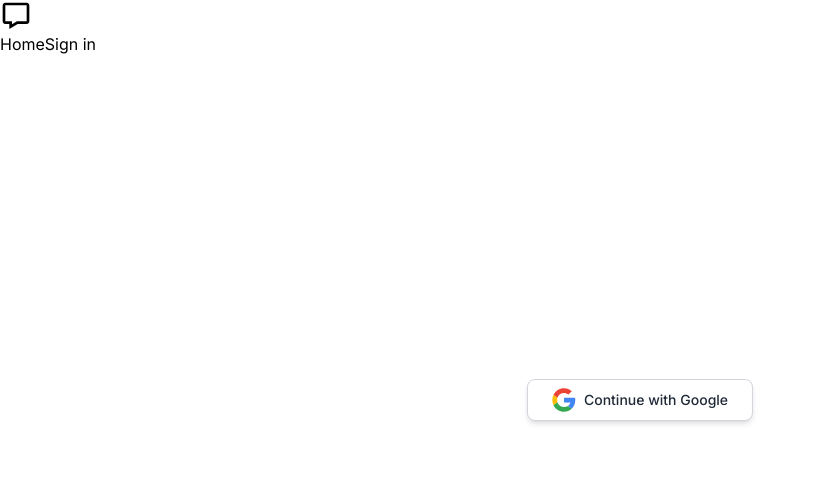
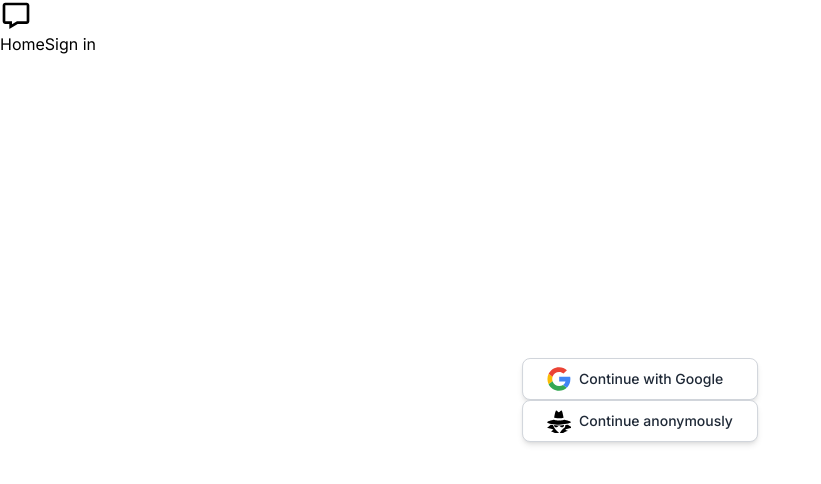
Before and after one commit to shahrierNafis/social-app, a Next.js app: page /sign-in in a window 1280 px wide. Shown: the top 484 px of the page, without its empty margins (0-821 px from the left). Built offline with nearby package versions, Linux system fonts and the light colour scheme; no server answers; the database is empty.

Commit message:
Add: anonymous logins

```diff
--- /dev/null
+++ b/src/app/components/AnonymousButton.tsx
@@ -0,0 +1,38 @@
+import { auth } from "@/firebase";
+import { signInAnonymously } from "firebase/auth";
+import { useState } from "react";
+
+function AnonymousButton() {
+  const [loading, setLoading] = useState(false);
+  return (
+    <button
+      onClick={() => {
+        setLoading(true);
+        signInAnonymously(auth);
+      }}
+      disabled={loading}
+      className="flex items-center bg-white border border-gray-300 rounded-lg shadow-md max-w-xs px-6 py-2 text-sm font-medium text-gray-800 hover:bg-gray-200 focus:outline-none focus:ring-2 focus:ring-offset-2 focus:ring-gray-500"
+    >
+      <svg
+        xmlns="http://www.w3.org/2000/svg"
+        xmlnsXlink="http://www.w3.org/1999/xlink"
+        version="1.1"
+        className="h-6 w-6 mr-2"
+        viewBox="8 0 80 80"
+        enable-background="new 0 0 100 100"
+        xmlSpace="preserve"
+      >
+        <g>
+          <path d="M48.1,52.1c17.4,0,37.5-4,39.3-7.6S65,36.1,65,36.1c-5.8,2.7-17,2.7-17,2.7s-11.2,0-17-2.7c0,0-24.1,4.9-22.3,8.5   C10.6,48.1,30.2,52.1,48.1,52.1z" />
+          <path d="M63.1,29.2c0,0-3.4-19.4-5.9-23.2c-2.5-3.8-6.3,4.5-10.2,4.5c-3.9,0-4.8-5.3-8.3-5.5c-3.6-0.2-7.1,24.2-7.1,24.2   S50,33.4,63.1,29.2z" />
+          <path d="M31.5,53.3c0,0-1.6,7.4,8,7.6c0,0,3.7,0,5.6-3.3c0.6-1,1.5-1.6,2.7-1.6h0.4c1.1,0,2.1,0.6,2.7,1.6c1.9,3.3,5.6,3.3,5.6,3.3   c9.6-0.2,8-7.6,8-7.6c-4.4,1.5-11.3,1.4-13.7,1.3h0c-0.6,0-0.9,0-0.9,0c0,0,0,0,0,0l-3.8,0C46.2,54.5,36.9,55,31.5,53.3z" />
+          <path d="M27.7,53.3l-7.4-1.1l-12.8,11c0.3,0,0.8,0,1.2,0c5.7,0,20.8,4.8,20.8,4.8l-8,6.9c6,1.2,24.9,11.3,24.9,11.3l1.8-6.6   C33.1,68.5,27.7,53.3,27.7,53.3z" />
+          <path d="M92.6,62.9L77.1,52.1l-8.3,1.1c0.5,2.7-1.2,7.6-1.2,7.6C43.7,78.9,47.6,95,47.6,95C57.1,76.2,78,73.6,78,73.6l-9.5-4.5   C74.7,65.2,92.6,62.9,92.6,62.9z" />
+        </g>
+      </svg>
+      {loading ? "processing..." : "Continue anonymously"}
+    </button>
+  );
+}
+
+export default AnonymousButton;
--- a/src/app/profile/page.tsx
+++ b/src/app/profile/page.tsx
@@ -12,18 +12,20 @@ function Page() {
 
   return (
     <>
-      {loading ? (
-        "loading"
-      ) : (
+      {loading
+        ? "loading"
+        : user && (
             <>
               <div className="text-3xl ">
+                {user.photoURL && (
                   <Image
                     className="rounded-full inline"
-              src={user?.photoURL!}
+                    src={user.photoURL}
                     alt=""
                     width={50}
                     height={50}
                   />
+                )}
                 {user?.displayName}{" "}
                 <Link
                   className="text-yellow-700 hover:text-yellow-600 text-xs"
--- a/src/app/sign-in/page.tsx
+++ b/src/app/sign-in/page.tsx
@@ -4,16 +4,33 @@ import { useAuthState } from "react-firebase-hooks/auth";
 import GoogleButton from "../components/GoogleButton";
 import Link from "next/link";
 import { redirect } from "next/navigation";
+import AnonymousButton from "../components/AnonymousButton";
+import { updateProfile } from "firebase/auth/cordova";
 
 function Page() {
   const [user, loading, error] = useAuthState(auth);
   if (user) {
-    redirect("/profile");
+    if (user.isAnonymous) {
+      updateProfile(user, {
+        displayName: "Anonymous",
+        photoURL:
+          "https://firebasestorage.googleapis.com/v0/b/messaging-app-405702.appspot.com/o/photos%2FAnonymous%2Fphoto.webp?alt=media&token=b9b2cf99-f864-465d-a672-96cb43bd9111",
+      }).then(() => location.replace("/profile"));
+    } else {
+      redirect("/profile");
+    }
   }
   return (
     <>
-      <div className="absolute top-1/2 left-1/2 -translate-x-1/2 -translate-y-1/2">
-        {loading ? "loading" : <GoogleButton></GoogleButton>}
+      <div className="absolute top-1/2 left-1/2 -translate-x-1/2 -translate-y-1/2 flex flex-col">
+        {loading ? (
+          "loading"
+        ) : (
+          <>
+            <GoogleButton />
+            <AnonymousButton />
+          </>
+        )}
       </div>
     </>
   );
--- a/src/app/sign-out/page.tsx
+++ b/src/app/sign-out/page.tsx
@@ -10,10 +10,18 @@ function Page() {
   const router = useRouter();
 
   function signOut() {
-    const userConnectedRef = ref(database, `connections/${user?.uid}`);
-    remove(userConnectedRef); //set offline
-    auth.signOut();
-    router.push("/sign-in");
+    if (user) {
+      const userConnectedRef = ref(database, `connections/${user.uid}`);
+      remove(userConnectedRef); //set offline
+
+      //delete anonymous user on sign out
+      if (user.isAnonymous) {
+        user.delete();
+      }
+
+      auth.signOut();
+      router.push("/sign-in");
+    }
   }
   return (
     <>
```
Lines whose indentation alone changed are shown as unchanged.
